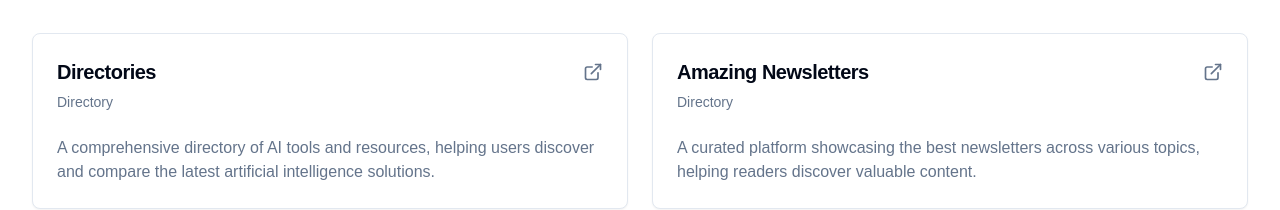
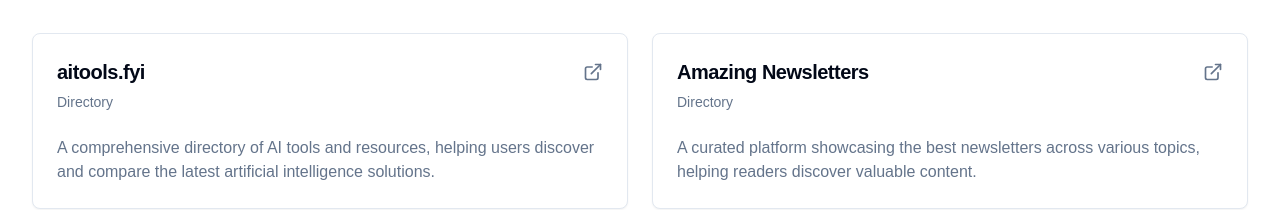
Before and after one commit to imrishit98/rishitpatel.com, a Next.js app: page /projects in a window 1280 px wide. Shown: the part 234-444 px from the top of the page. Built offline with nearby package versions, Linux system fonts and the light colour scheme; a web font is replaced by a local one.

Commit message:
Update project title in ProjectsGrid component

```diff
--- a/src/components/ui/projects/projects-grid.js
+++ b/src/components/ui/projects/projects-grid.js
@@ -2,7 +2,7 @@
 
 const projects = [
   {
-    title: 'Directories',
+    title: 'aitools.fyi',
     description:
       'A comprehensive directory of AI tools and resources, helping users discover and compare the latest artificial intelligence solutions.',
     url: 'https://aitools.fyi/',
```
